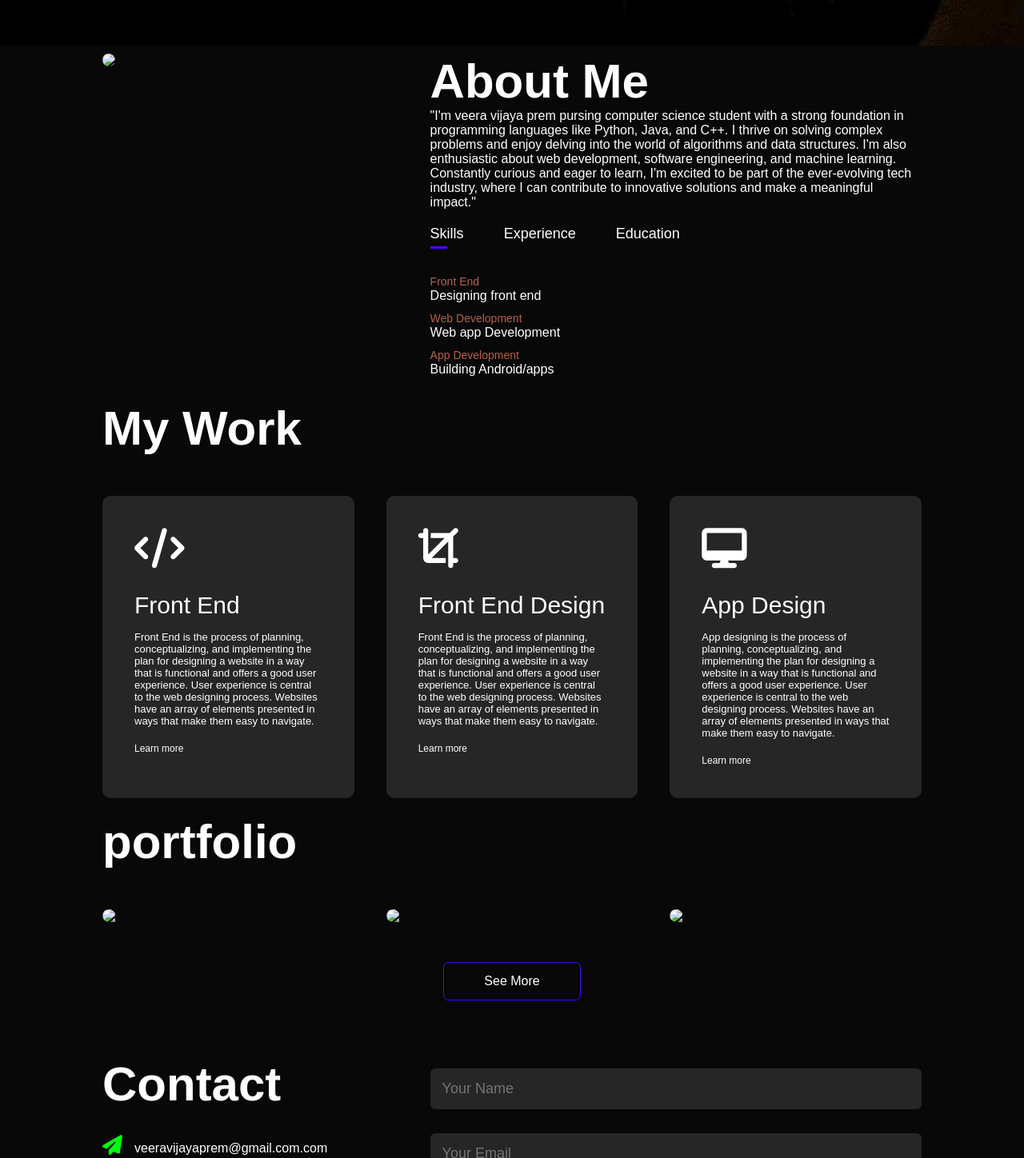
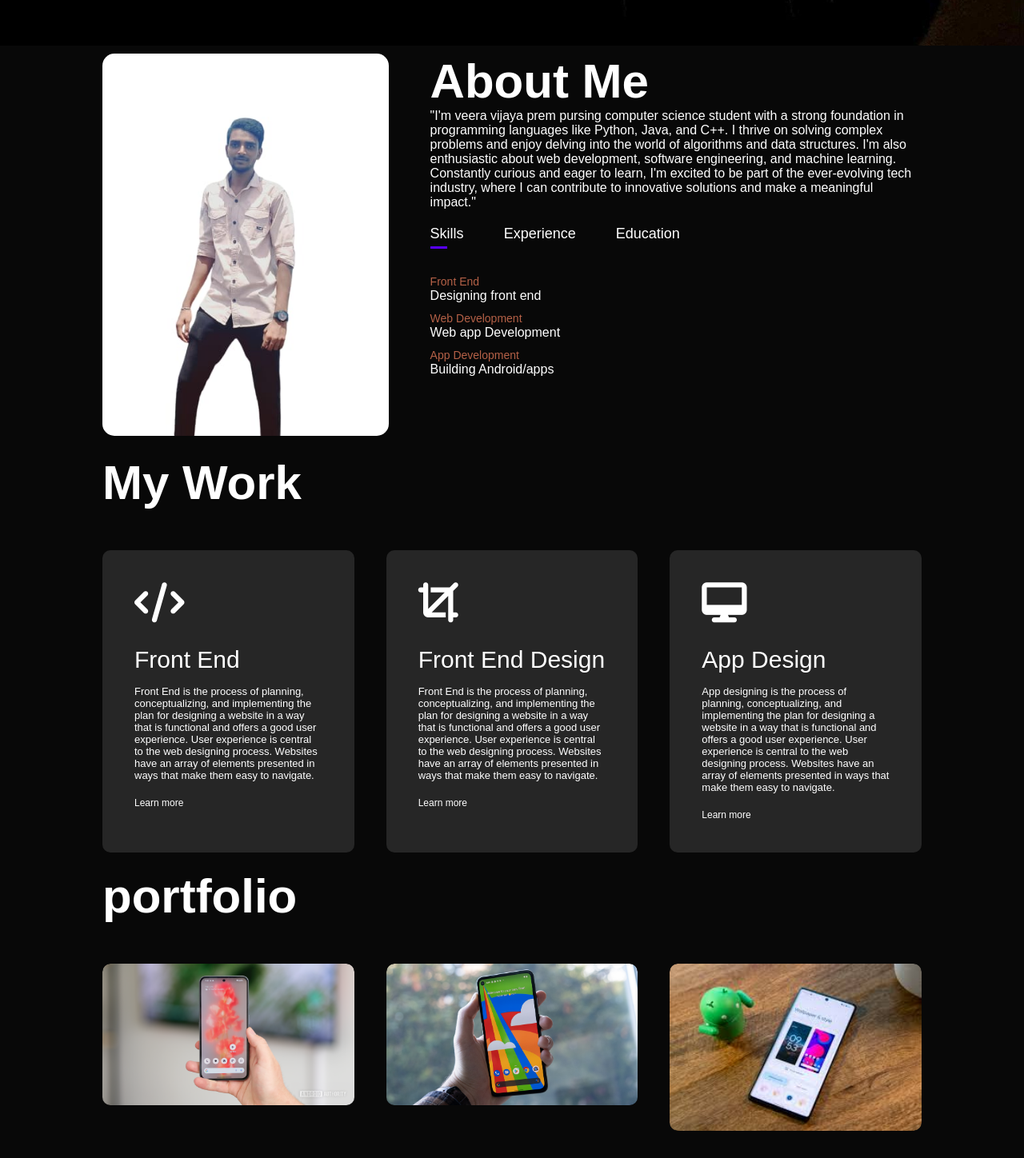
Before and after one commit to veeramsd/projectnm, a plain HTML site: page index.html in a window 1280 px wide. Shown: the part 743-2191 px from the top of the page at 80% size. Drawn offline with Linux system fonts and the light colour scheme.

Commit message:
index.html

```diff
--- a/index.html
+++ b/index.html
@@ -12,7 +12,7 @@
     <div id="header">
         <div class="container">
             <nav>
-                <img src="images/logo.jpg" class="logo">
+                <img src="logo.jpg" class="logo">
                 <ul id="sidemenu">
                     <li><a href="#header">Home</a></li>
                     <li><a href="#about">About</a></li>
@@ -34,7 +34,7 @@
         <div class="container">
             <div class="row">
                 <div class="about-col-1">
-                    <img src="images/user.jpeg">
+                    <img src="user.jpeg">
                 </div>
                 <div class="about-col-2">
                     <h1 class="sub-title">About Me</h1>
@@ -110,7 +110,7 @@
         <h1 class="sub-title">portfolio</h1>
         <div class="work-list">
             <div class="work">
-                <img src="images/work-1.png">
+                <img src="work-1.png">
                 <div class="layer">
                     <h3>Social Media App</h3>
                     <p>The app connectes you to the talented peple around the world.
@@ -121,7 +121,7 @@
                 </div>
             </div>
             <div class="work">
-                <img src="images/work-2.png">
+                <img src="work-2.png">
                 <div class="layer">
                     <h3>Music App</h3>
                     <p>The app connectes you to the talented peple around the world.
@@ -131,7 +131,7 @@
                 </div>
             </div>
             <div class="work">
-                <img src="images/work-3.png">
+                <img src="work-3.png">
                 <div class="layer">
                     <h3>Online Shopping App</h3>
                     <p>The app connectes you to the talented peple around the world.
@@ -158,7 +158,7 @@
                     <a href="https://instagram.com"><i class="fab fa-instagram"></i></a>
                     <a href="https://linkedin.com"><i class="fab fa-linkedin"></i></a>
                 </div>
-                <a href="images/my-cv.pdf" download class="btn btn2">Download Resume</a>
+                <a href="my-cv.pdf" download class="btn btn2">Download Resume</a>
             </div>
             <div class="contact-right">
                 <form name="submit-to-google-sheet">
```
